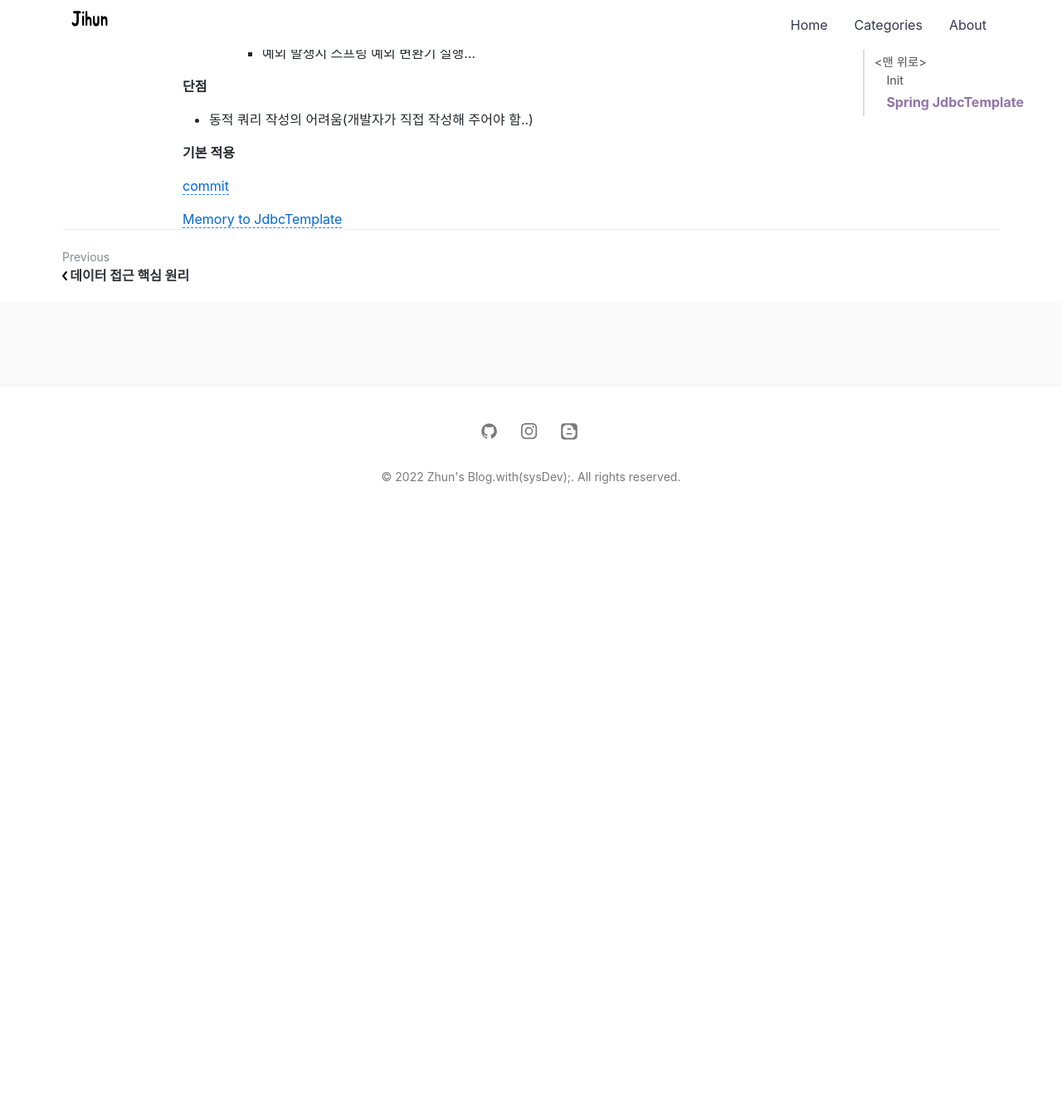
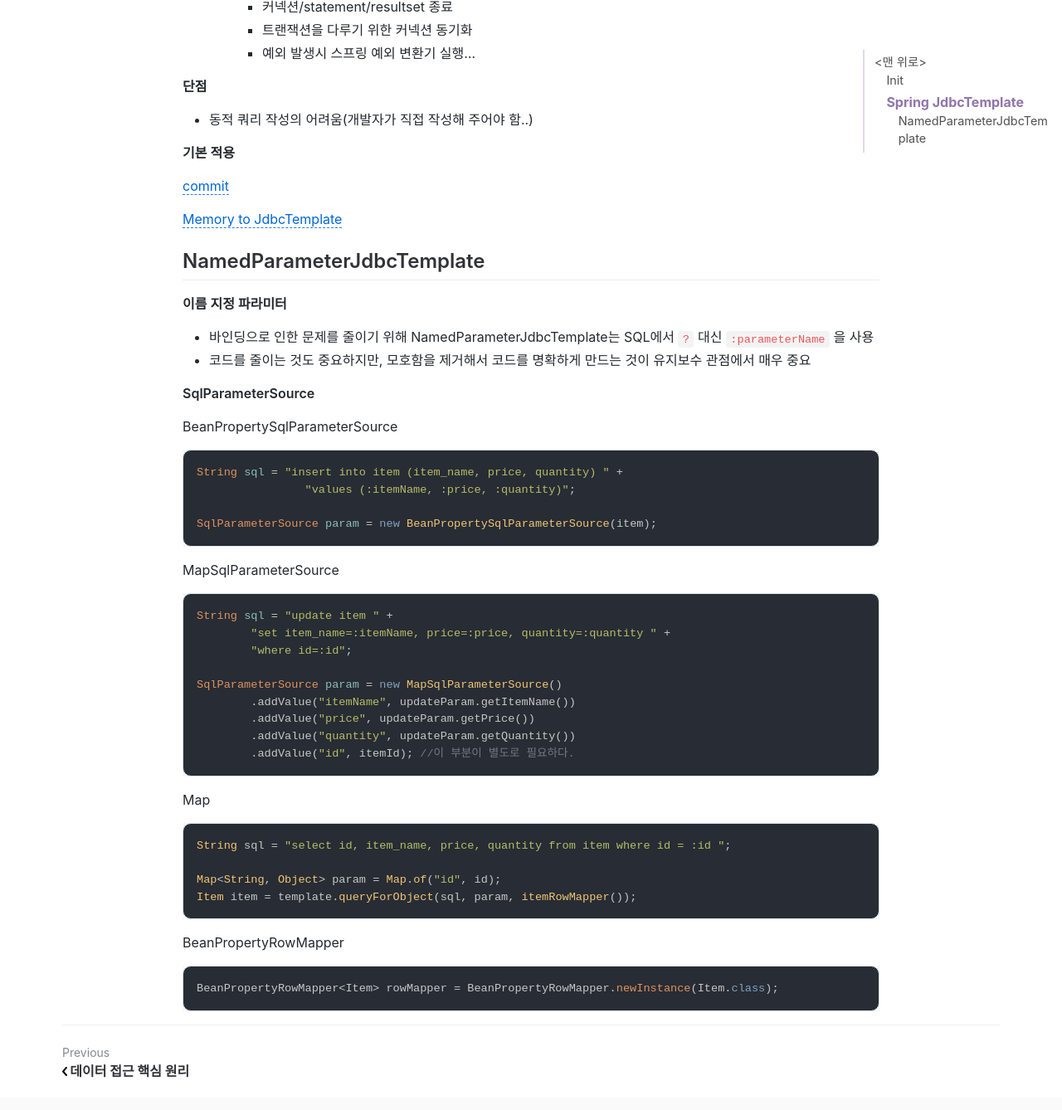
Before and after one commit to jihunparkme/jihunparkme.github.io, a Jekyll site: the page built from _posts/2022-08-08-Spring-DB-Part2.md, in a window 1280 px wide and 1400 px high, scrolled down 1829 px. Shown: the top 1338 px of the window at 83% size. Built offline with Jekyll 4.4.1, drawn with Linux system fonts in a browser that asks for light colours; nearby versions of some CDN libraries; comment, search, counter and statistics services are not loaded; before the commit the page ends 2459 px from its top, so only the background shows below that; some of the changed text lies outside the part shown.

Commit message:
[Spring JdbcTemplate] NamedParameterJdbcTemplate

````diff
--- a/_posts/2022-08-08-Spring-DB-Part2.md
+++ b/_posts/2022-08-08-Spring-DB-Part2.md
@@ -68,3 +68,50 @@
 [commit](https://github.com/jihunparkme/Inflearn-Spring-DB/commit/cda214cbc34892473c3a20600284f54ddf106377)
 
 [Memory to JdbcTemplate](https://github.com/jihunparkme/Inflearn-Spring-DB/commit/8af0157ca827a31bd215e7ca8f3e3093ab7a177d)
+
+## NamedParameterJdbcTemplate
+
+**이름 지정 파라미터**
+
+- 바인딩으로 인한 문제를 줄이기 위해 NamedParameterJdbcTemplate는 SQL에서 `?` 대신 `:parameterName` 을 사용
+- 코드를 줄이는 것도 중요하지만, 모호함을 제거해서 코드를 명확하게 만드는 것이 유지보수 관점에서 매우 중요
+
+**SqlParameterSource**
+
+BeanPropertySqlParameterSource
+
+```java
+String sql = "insert into item (item_name, price, quantity) " +
+                "values (:itemName, :price, :quantity)";
+
+SqlParameterSource param = new BeanPropertySqlParameterSource(item);
+```
+
+MapSqlParameterSource
+
+```java
+String sql = "update item " +
+        "set item_name=:itemName, price=:price, quantity=:quantity " +
+        "where id=:id";
+
+SqlParameterSource param = new MapSqlParameterSource()
+        .addValue("itemName", updateParam.getItemName())
+        .addValue("price", updateParam.getPrice())
+        .addValue("quantity", updateParam.getQuantity())
+        .addValue("id", itemId); //이 부분이 별도로 필요하다.
+```
+
+Map
+
+```java
+String sql = "select id, item_name, price, quantity from item where id = :id ";
+
+Map<String, Object> param = Map.of("id", id);
+Item item = template.queryForObject(sql, param, itemRowMapper());
+```
+
+BeanPropertyRowMapper
+
+```java
+BeanPropertyRowMapper<Item> rowMapper = BeanPropertyRowMapper.newInstance(Item.class);
+```
````
